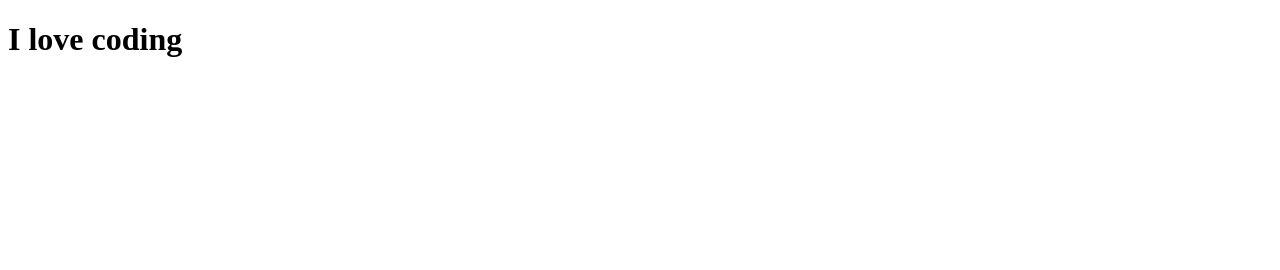
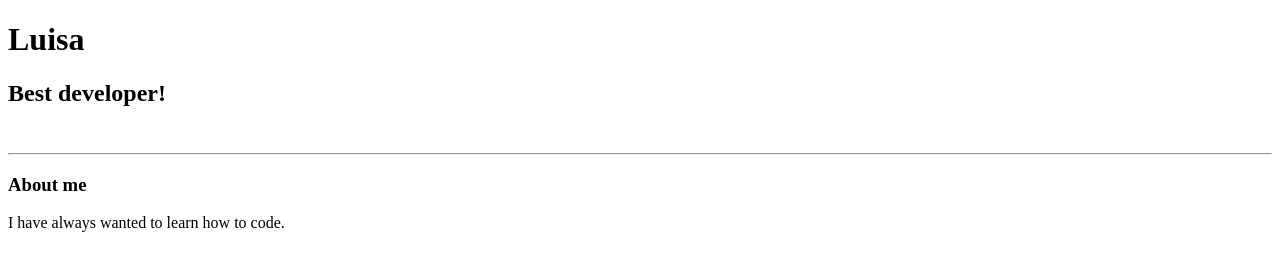
Before and after one commit to luisamaximo/portifolio, a plain HTML site: page index.html in a window 1280 px wide. Drawn offline with Linux system fonts and the light colour scheme.

Commit message:
second commit

```diff
--- a/index.html
+++ b/index.html
@@ -4,6 +4,11 @@
         <title> Luisa</title>
     </head>
     <body>
-        <h1> I love coding</h1>
+        <h1> Luisa</h1>
+        <h2> Best developer!</h2>
+        <br>
+        <hr>
+        <h3> About me</h3>
+        <p> I have always wanted to learn how to code.</p>
     </body>
 </html>
```
